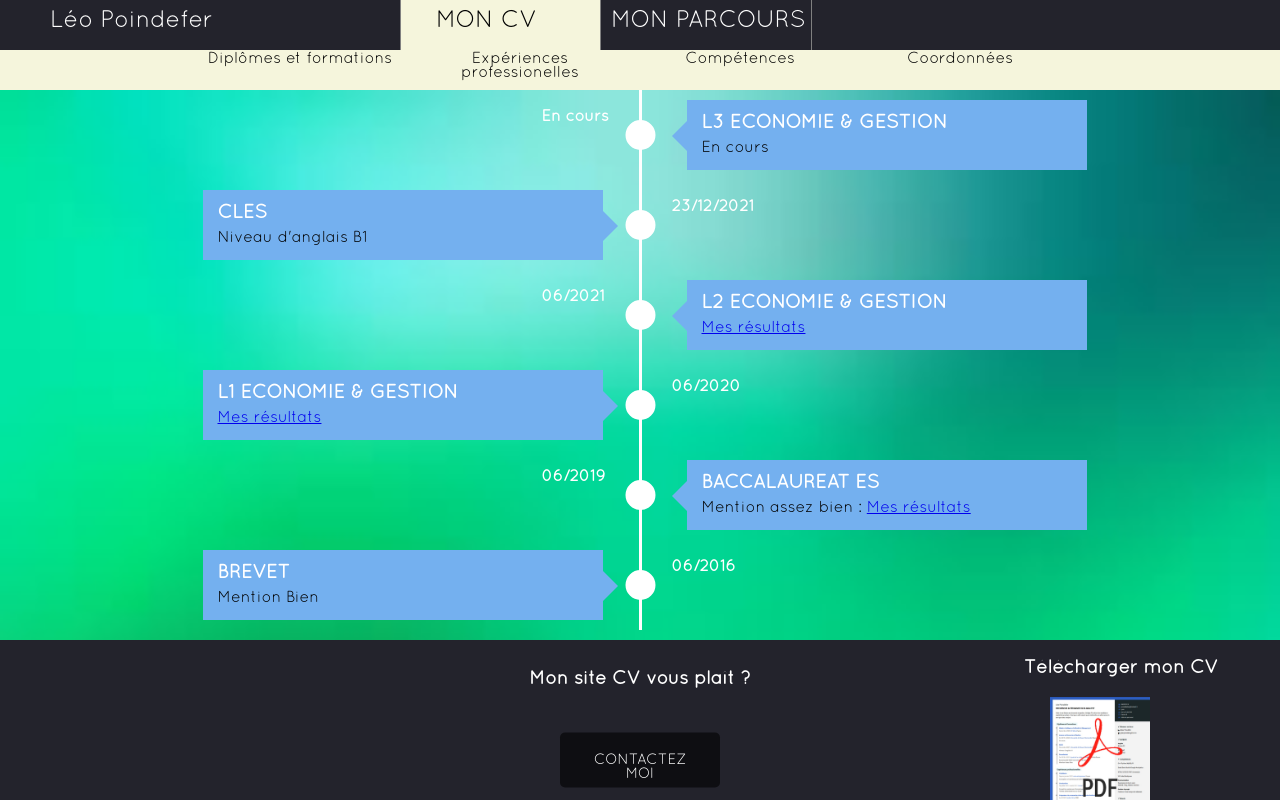
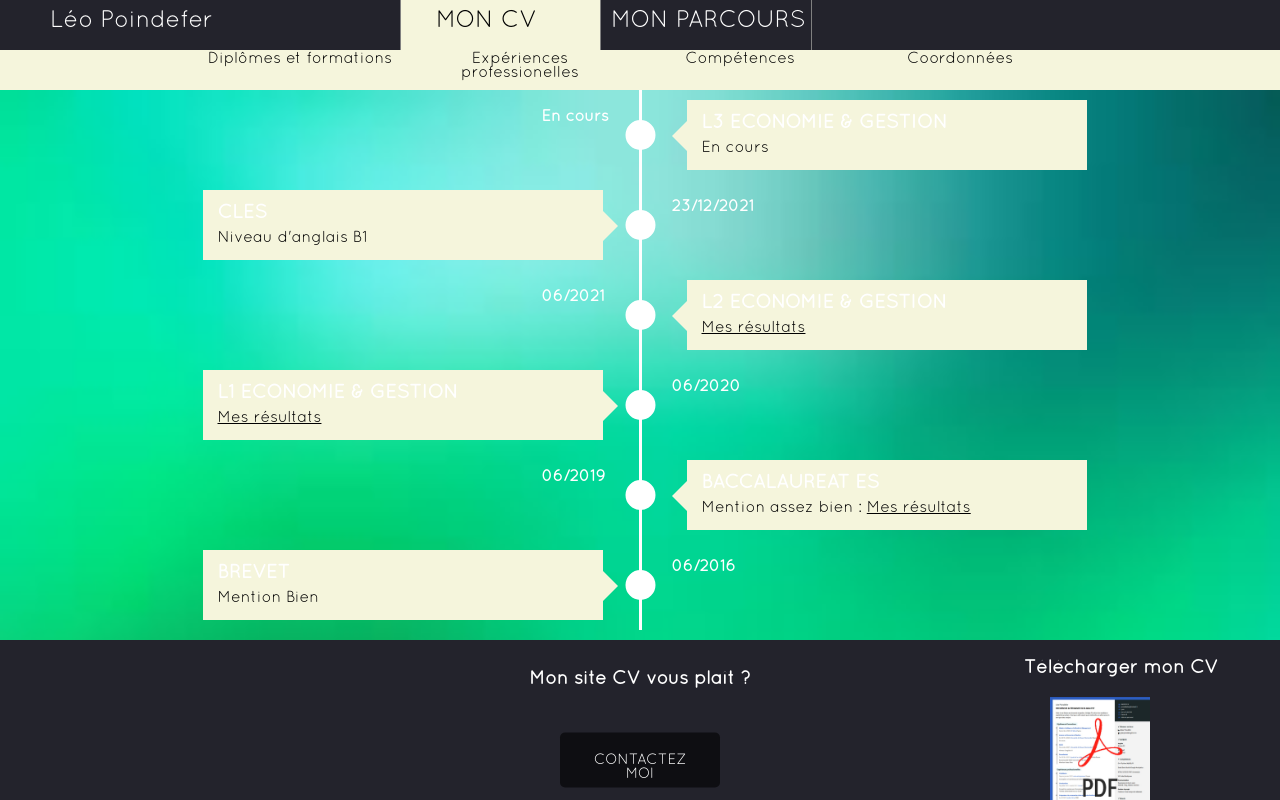
Before and after one commit to leopoindefer/leopoindefer.github.io, a PHP site: page /diplome.html in a window 1280 px wide. Run offline with PHP 8.4, Linux system fonts and the light colour scheme.

Commit message:
Update diplome.css

```diff
--- a/css/diplome.css
+++ b/css/diplome.css
@@ -280,8 +280,8 @@ body {
 
 			}
 			.timeline2   *, .timeline2   *::before, .timeline2   *::after {
-				font: normal 16px/1.5
-				color: #fff;
+				font: normal 16px/1.5;
+				color: black;
 				margin: 0;
 				padding: 0;
 				box-sizing: border-box;
@@ -334,7 +334,7 @@ body {
 			  height: 30px;
 			  border-radius: 50%;
 			  background: inherit;
-			  border: 2px solid #74B0EF;
+			  border: 2px solid #F5F5DC;
 			}
 
 			.timeline2 ul li div {
@@ -342,7 +342,7 @@ body {
 			  bottom: 0;
 			  width: 400px;
 			  padding: 15px;
-			  background: #74B0EF;
+			  background: #F5F5DC;
 
 			}
 
@@ -363,7 +363,7 @@ body {
 			.timeline2 ul li:nth-child(odd) div::before {
 			  left: -15px;
 				border-width: 16px 16px 16px 0;/* border-width: 8px 16px 8px 0; */
-			  border-color: transparent #74B0EF transparent transparent;
+			  border-color: transparent #F5F5DC transparent transparent;
 			}
 
 			.timeline2 ul li:nth-child(even) div {
@@ -373,7 +373,7 @@ body {
 			.timeline2 ul li:nth-child(even) div::before {
 			  right: -15px;
 			  	border-width: 16px 0 16px 16px; /* border-width: 8px 0 8px 16px; */
-			  border-color: transparent transparent transparent #74B0EF;
+			  border-color: transparent transparent transparent #F5F5DC;
 			}
 
 
```
